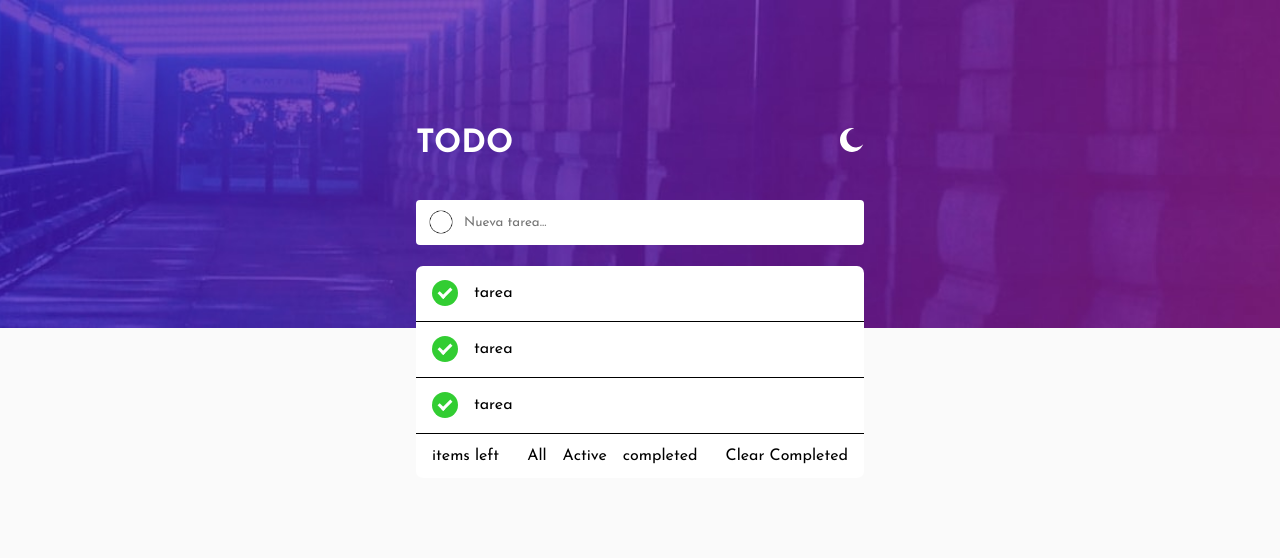
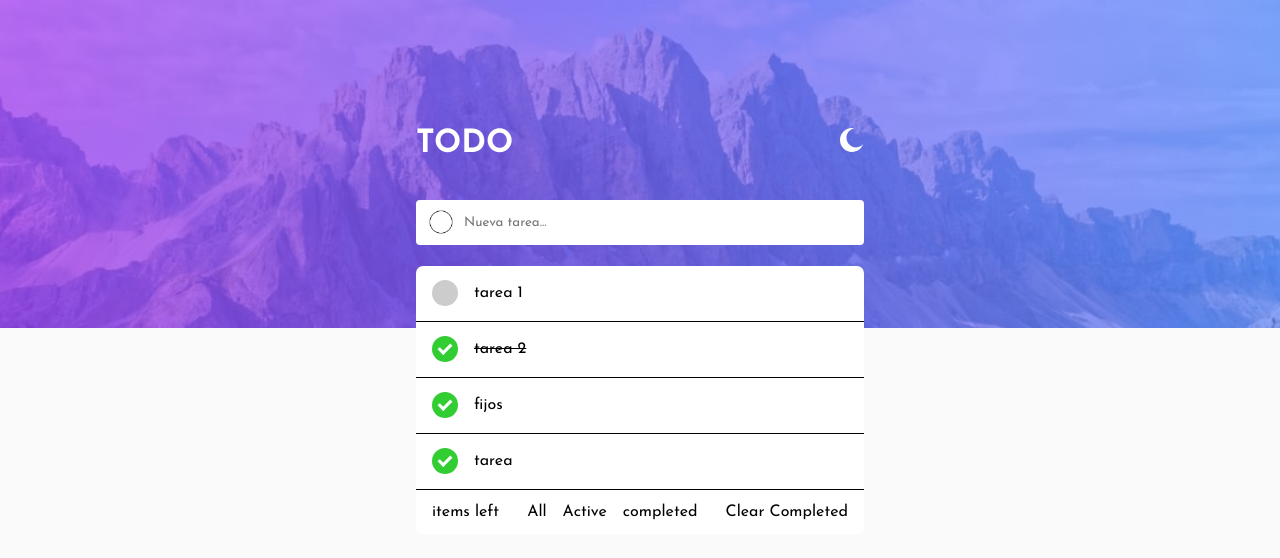
Before and after one commit to jorgeheiden/Todo-app, an Angular app: page / in a window 1280 px wide. Shown: the top 558 px of the page. Built offline with nearby package versions, Linux system fonts and the light colour scheme.

Commit message:
primer commit

```diff
--- a/src/app/app.module.ts
+++ b/src/app/app.module.ts
@@ -1,6 +1,6 @@
 import { NgModule } from '@angular/core';
 import { BrowserModule } from '@angular/platform-browser';
-
+import { FormsModule, ReactiveFormsModule } from '@angular/forms';
 import { AppRoutingModule } from './app-routing.module';
 import { AppComponent } from './app.component';
 import { HomeComponent } from './componentes/home/home.component';
@@ -12,7 +12,9 @@ import { HomeComponent } from './componentes/home/home.component';
   ],
   imports: [
     BrowserModule,
-    AppRoutingModule
+    AppRoutingModule,
+    FormsModule,
+    ReactiveFormsModule
   ],
   providers: [],
   bootstrap: [AppComponent]
--- a/src/app/componentes/home/home.component.html
+++ b/src/app/componentes/home/home.component.html
@@ -9,35 +9,36 @@
                 <img src="../../../assets/images/icon-moon.svg" alt="">
             </div>
             <div class="contenedor-input">
-                <input type="text" placeholder="Nueva tarea...">
+                <input type="text" (keyup.enter)="inputEnter(inputTareas.value)" [formControl]="inputTareas" placeholder="Nueva tarea...">
             </div>
             <ul class="contenedor-tareas">
-                <li (mouseover)="btnEliminar()" (mouseleave)="ocultarbtn()">
+                <li *ngFor="let tarea of tareas" (mouseover)="btnEliminar(tarea)" (mouseleave)="ocultarbtn()">
+                    <div class="contenedor-checkbox">
+                        <label class="container">
+                            <input type="checkbox"  [checked]="tarea.estado" (change)="estado(tarea, $event)">
+                            <div class="checkmark"></div>
+                          </label>
+                          <p [ngClass]="{'tareas-completadas': tarea.estado}">{{tarea.tarea}}</p>
+                    </div>
+                    <div class="btn-eliminar" [ngClass]="{'ocultarBtn': tarea.hover}">
+                        <button></button>
+                    </div>
+                </li>
+
+                <li >
                     <div class="contenedor-checkbox">
                         <label class="container">
                             <input type="checkbox" checked="checked">
                             <div class="checkmark"></div>
                           </label>
-                          <p>tarea</p>
-                    </div>
-                    <div class="btn-eliminar" [ngClass]="{'ocultarBtn': ocultarBoton}">
-                        <button></button>
-                    </div>
-                </li>
-                <li (mouseover)="btnEliminar()" (mouseleave)="ocultarbtn()">
-                    <div class="contenedor-checkbox">
-                        <label class="container">
-                            <input type="checkbox" checked="checked">
-                            <div class="checkmark"></div>
-                          </label>
-                          <p>tarea</p>
+                          <p>fijos</p>
                     </div>
                     <div class="btn-eliminar" [ngClass]="{'ocultarBtn': ocultarBoton}">
                         <button></button>
                     </div>
                 </li>
 
-                <li (mouseover)="btnEliminar()" (mouseleave)="ocultarbtn()">
+                <li >
                     <div class="contenedor-checkbox">
                         <label class="container">
                             <input type="checkbox" checked="checked">
--- a/src/app/componentes/home/home.component.scss
+++ b/src/app/componentes/home/home.component.scss
@@ -7,7 +7,7 @@
 .contenedor-header {
   width: 100%;
   height: 41vh;
-  background-image: url(../../../assets/images/bg-desktop-dark.jpg);
+  background-image: url(../../../assets/images/bg-desktop-light.jpg);
   background-position: center;
   background-repeat: no-repeat;
   background-size: cover;
@@ -79,6 +79,10 @@
 }
 .contenedor-tareas p{
   margin-left: 1rem;
+
+}
+.tareas-completadas{
+  text-decoration: line-through;
 }
 .btn-eliminar button{
   width: 1.4rem;
--- a/src/app/componentes/home/home.component.ts
+++ b/src/app/componentes/home/home.component.ts
@@ -1,21 +1,44 @@
 import { Component, OnInit } from '@angular/core';
+import { FormControl } from '@angular/forms';
 
 @Component({
   selector: 'app-home',
   templateUrl: './home.component.html',
-  styleUrls: ['./home.component.scss']
+  styleUrls: ['./home.component.scss'],
 })
 export class HomeComponent implements OnInit {
-  ocultarBoton = true
-  constructor() { }
+  tareas = [
+    { tarea: 'tarea 1', estado: false, hover: true },
+    { tarea: 'tarea 2', estado: true, hover: true },
+  ];
+  ocultarBoton = true;
+
+  constructor() {}
+
+  inputTareas = new FormControl();
+  checkbox = new FormControl()
 
   ngOnInit(): void {
   }
+  inputEnter(tarea: any) {
+    this.tareas.push({ tarea: tarea, estado: false, hover: true });
+    console.log(tarea);
+    //Vacia el input, mediante un reset() del FormContro()
+    this.inputTareas.reset();
+  }
+  estado(tarea:any, evento:any){
 
-  btnEliminar(){
-    this.ocultarBoton = false
+      this.tareas[this.tareas.indexOf(tarea)].estado = evento.target.checked
+
   }
-  ocultarbtn(){
-    this.ocultarBoton = true
+
+  btnEliminar(tarea: any) {
+    console.log(tarea);
+    tarea.hover = false;
   }
+  ocultarbtn() {
+    this.ocultarBoton = true;
+  }
+
+
 }
--- a/src/styles.scss
+++ b/src/styles.scss
@@ -5,3 +5,6 @@
     box-sizing: border-box;
     font-family: 'Josefin Sans', sans-serif;
 }
+body{
+    background-color: hsl(0, 0%, 98%);
+}
```
